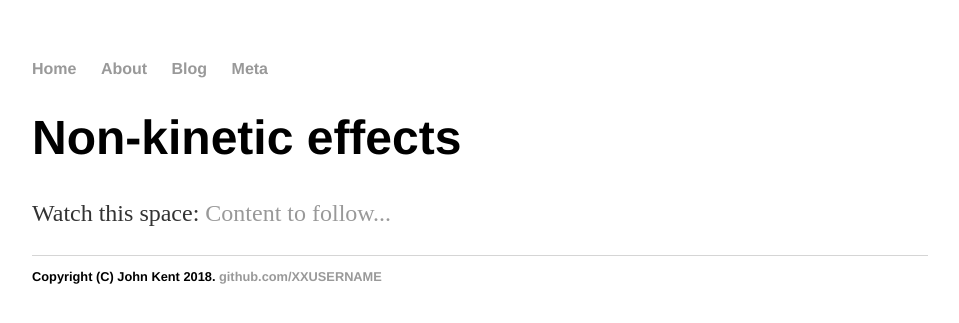
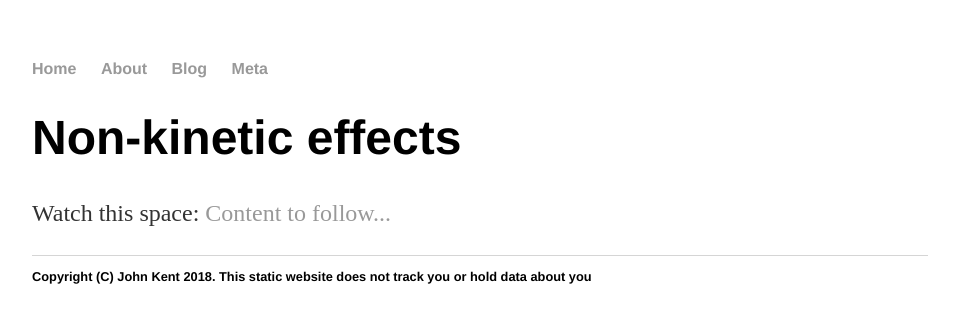
Before and after one commit to KineticLensman/KineticLensman.github.io, a Jekyll site: the page built from index.html, in a window 1280 px wide. Shown: the top 323 px of the page, without its empty margins (160-1119 px from the left). Built offline with Jekyll 4.4.1, drawn with Linux system fonts in a browser that asks for light colours.

Commit message:
Update - added 'does not track you' disclaimer

```diff
--- a/_layouts/default.html
+++ b/_layouts/default.html
@@ -23,8 +23,8 @@
 			<footer>
 	    		<ul>
 	        		<!--<li><a href="mailto:XXX@gmail.com">email</a></li> -->
-				Copyright (C) John Kent 2018.
-	        		<li><a href="https://github.com/XXUSERNAME">github.com/XXUSERNAME</a></li>
+				Copyright (C) John Kent 2018. This static website does not track you or hold data about you
+	        		<!--<li><a href="https://github.com/XXUSERNAME">github.com/XXUSERNAME</a></li> -->
 				</ul>
 			</footer>
 		</body>
```
